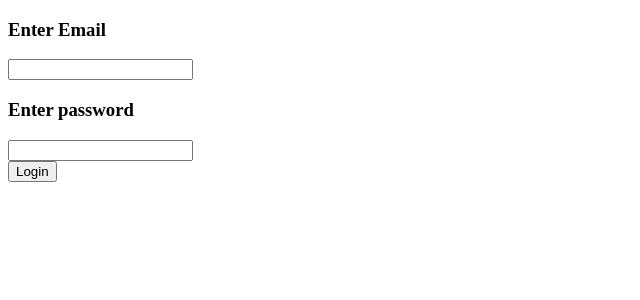
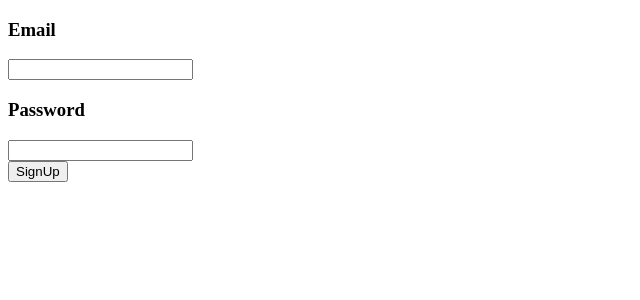
Before and after one commit to Monia1801/MERN-Auth-System, a React app in the folder frontend/: page / in a window 1280 px wide. Shown: the top 300 px of the page, without its empty margins (0-640 px from the left). Built offline with nearby package versions, Linux system fonts and the light colour scheme; the HTML template or start-up script is replaced by a standard one.

Commit message:
Implemented frontend signup form with React state and API integration

```diff
--- a/frontend/src/App.jsx
+++ b/frontend/src/App.jsx
@@ -1,10 +1,11 @@
 import React from 'react'
 import Login from "./components/Login"
+import SignUp from "./components/SignUp"
 
 const App = () => {
   return (
     <div>
-      <Login/>
+      <SignUp/>
     </div>
   )
 }
--- /dev/null
+++ b/frontend/src/components/SignUp.jsx
@@ -0,0 +1,39 @@
+import React,{useState} from 'react'
+
+const SignUp = () => {
+  const[email,setEmail]=useState("");
+  const [password,setPassword]=useState("");
+
+  const handleSignUp=async(e)=>{
+    e.preventDefault();
+
+    const signupDetails={
+      email:email,
+      password:password
+    };
+
+    const response=await fetch("http://localhost:5000/signUp",{
+      method:"POST",
+      headers:{"Content-Type":"application/json"},
+      body:JSON.stringify(signupDetails)
+    });
+
+  }
+
+  return (
+    <div>
+      <form onSubmit={handleSignUp}>
+        <h3>Email</h3>
+        <input type="email" value={email} onChange={(e)=>setEmail(e.target.value)}/>
+
+        <h3>Password</h3>
+        <input type="password" value={password} onChange={(e)=>setPassword(e.target.value)}/>
+        <br></br>
+
+        <button type="submit">SignUp</button>
+      </form>
+    </div>
+  )
+}
+
+export default SignUp
```
